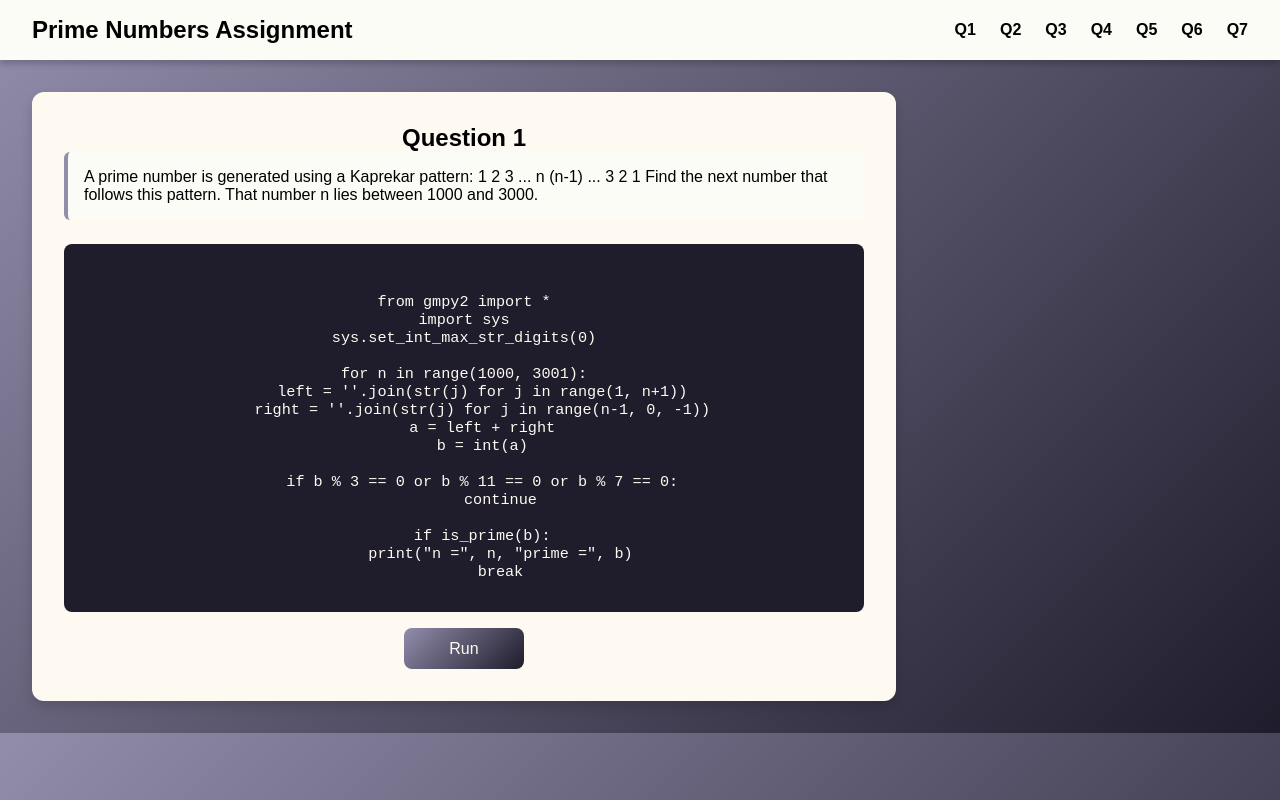
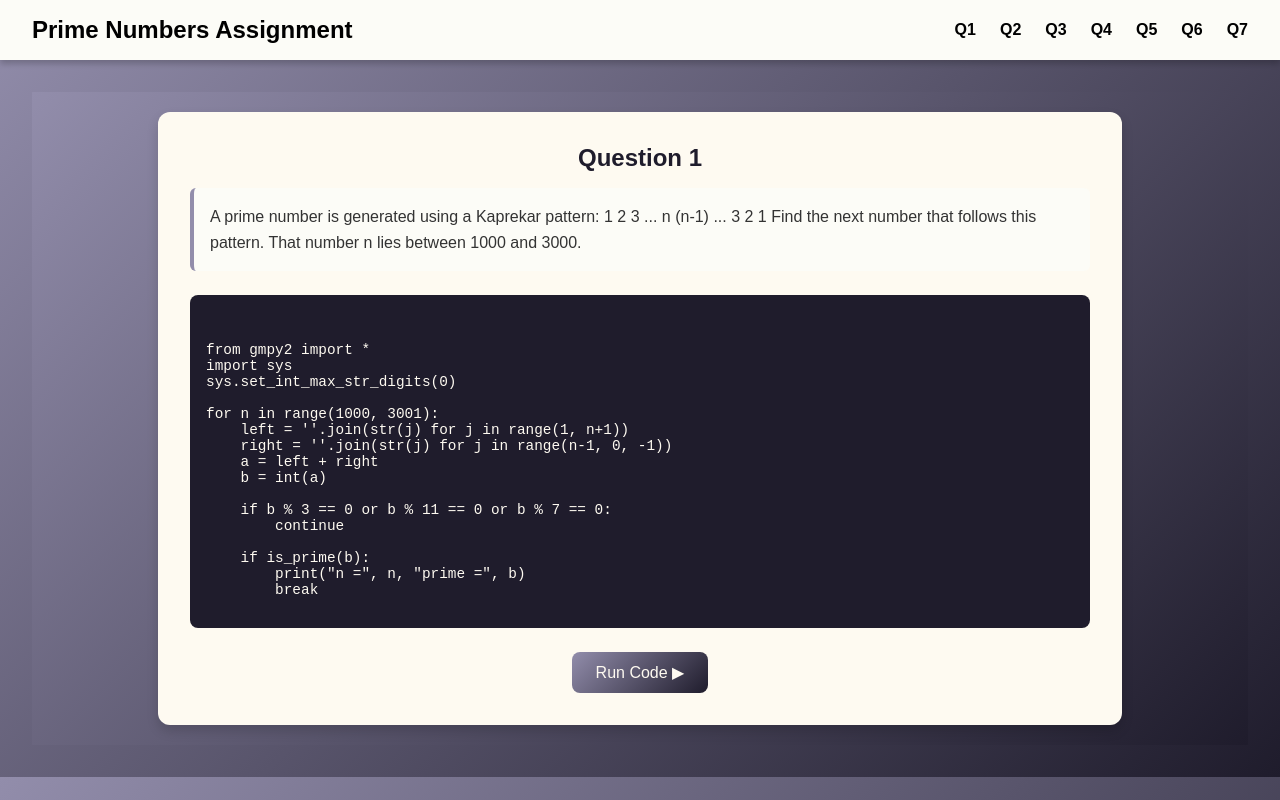
Before and after one commit to rohith-0601/NM_JM, a React (Vite) app in the folder frontend/: page /q1 in a window 1280 px wide. Built offline with nearby package versions, Linux system fonts and the light colour scheme.

Commit message:
added q1 and q2

```diff
--- a/frontend/src/pages/Q1.jsx
+++ b/frontend/src/pages/Q1.jsx
@@ -26,14 +26,84 @@ for n in range(1000, 3001):
         break
 `;
 
+// ✅ Internal CSS
+const styles = {
+  container: {
+    display: "flex",
+    justifyContent: "center",
+    alignItems: "center",
+    minHeight: "75vh",
+    background: "linear-gradient(135deg, #928DAB, #1F1C2C)",
+    padding: "20px",
+  },
+  card: {
+    background: "#FEFAF1",
+    padding: "2rem",
+    borderRadius: "12px",
+    boxShadow: "0 6px 12px rgba(0,0,0,0.15)",
+    maxWidth: "900px",
+    width: "100%",
+  },
+  title: {
+    textAlign: "center",
+    marginBottom: "1rem",
+    color: "#1F1C2C",
+  },
+  questionBox: {
+    background: "#FCFCF7",
+    padding: "1rem",
+    borderLeft: "4px solid #928DAB",
+    marginBottom: "1.5rem",
+    borderRadius: "6px",
+    fontSize: "1rem",
+    lineHeight: "1.6",
+    color: "#333",
+  },
+  codeBox: {
+    background: "#1F1C2C",
+    color: "#FEFAF1",
+    padding: "1rem",
+    borderRadius: "8px",
+    marginBottom: "1.5rem",
+    fontFamily: "monospace",
+    fontSize: "0.9rem",
+    whiteSpace: "pre-wrap",   // ✅ wrap code lines
+    wordBreak: "break-word",  // ✅ break long words
+  },
+  button: {
+    background: "linear-gradient(135deg, #928DAB, #1F1C2C)",
+    color: "#FEFAF1",
+    border: "none",
+    padding: "0.7rem 1.5rem",
+    fontSize: "1rem",
+    borderRadius: "8px",
+    cursor: "pointer",
+    display: "block",
+    margin: "0 auto",
+    transition: "0.3s",
+  },
+};
+
 function Q1() {
   return (
-    <QuestionPage
-      title="Question 1"
-      questionText={questionText}
-      pythonCode={pythonCode}
-      apiEndpoint="http://127.0.0.1:5000/api/q1"
-    />
+    <div style={styles.container}>
+      <div style={styles.card}>
+        <h2 style={styles.title}>Question 1</h2>
+        <p style={styles.questionBox}>{questionText}</p>
+
+        <div style={styles.codeBox}>
+          <pre>{pythonCode}</pre>
+        </div>
+
+        <button
+          style={styles.button}
+          onMouseOver={(e) => (e.target.style.opacity = 0.8)}
+          onMouseOut={(e) => (e.target.style.opacity = 1)}
+        >
+          Run Code ▶
+        </button>
+      </div>
+    </div>
   );
 }
 
--- a/frontend/src/pages/Q2.jsx
+++ b/frontend/src/pages/Q2.jsx
@@ -1,5 +1,5 @@
-import React from "react";
-import QuestionPage from "../components/QuestionPage";
+import React, { useState } from "react";
+import axios from "axios";
 
 const questionText = `
 Find primes of the form (10^n - 1) / 9 where n itself is prime, for n between 2 and 1040.
@@ -20,14 +20,118 @@ for n in range(2, 1040):
 print(results)  # will print list of primes
 `;
 
+// ✅ Internal CSS (styles object)
+const styles = {
+  container: {
+    display: "flex",
+    justifyContent: "center",
+    alignItems: "center",
+    minHeight: "100vh",
+    background: "linear-gradient(135deg, #928DAB, #1F1C2C)",
+    padding: "20px",
+  },
+  card: {
+    background: "#FEFAF1",
+    padding: "2rem",
+    borderRadius: "12px",
+    boxShadow: "0 6px 12px rgba(0,0,0,0.15)",
+    maxWidth: "900px",
+    width: "100%",
+  },
+  title: {
+    textAlign: "center",
+    marginBottom: "1rem",
+    color: "#1F1C2C",
+  },
+  questionBox: {
+    background: "#FCFCF7",
+    padding: "1rem",
+    borderLeft: "4px solid #928DAB",
+    marginBottom: "1.5rem",
+    borderRadius: "6px",
+    fontSize: "1rem",
+    lineHeight: "1.6",
+    color: "#333",
+  },
+  codeBox: {
+    background: "#1F1C2C",
+    color: "#FEFAF1",
+    padding: "1rem",
+    borderRadius: "8px",
+    marginBottom: "1.5rem",
+    fontFamily: "monospace",
+    fontSize: "0.9rem",
+    whiteSpace: "pre-wrap",   // ✅ wrap code
+    wordBreak: "break-word",  // ✅ break long code lines
+  },
+  button: {
+    background: "linear-gradient(135deg, #928DAB, #1F1C2C)",
+    color: "#FEFAF1",
+    border: "none",
+    padding: "0.7rem 1.5rem",
+    fontSize: "1rem",
+    borderRadius: "8px",
+    cursor: "pointer",
+    display: "block",
+    margin: "0 auto",
+    transition: "0.3s",
+  },
+  outputBox: {
+    background: "#FCFCF7",
+    padding: "1rem",
+    marginTop: "1rem",
+    borderRadius: "8px",
+    fontFamily: "monospace",
+    whiteSpace: "pre-wrap",
+    boxShadow: "inset 0 2px 6px rgba(0,0,0,0.1)",
+    color: "#000",
+  },
+};
+
 function Q2() {
+  const [result, setResult] = useState(null);
+  const [loading, setLoading] = useState(false);
+
+  const runCode = async () => {
+    setLoading(true);
+    setResult(null);
+    try {
+      const res = await axios.get("http://127.0.0.1:5000/api/q2");
+      // ✅ Print numbers only
+      if (Array.isArray(res.data)) {
+        setResult(res.data.join(", "));
+      } else {
+        setResult(JSON.stringify(res.data, null, 2));
+      }
+    } catch (err) {
+      setResult("Error fetching results");
+      console.error(err);
+    }
+    setLoading(false);
+  };
+
   return (
-    <QuestionPage
-      title="Question 2"
-      questionText={questionText}
-      pythonCode={pythonCode}
-      apiEndpoint="http://127.0.0.1:5000/api/q2"
-    />
+    <div style={styles.container}>
+      <div style={styles.card}>
+        <h2 style={styles.title}>Question 2</h2>
+        <p style={styles.questionBox}>{questionText}</p>
+
+        <div style={styles.codeBox}>
+          <pre>{pythonCode}</pre>
+        </div>
+
+        <button
+          style={styles.button}
+          onMouseOver={(e) => (e.target.style.opacity = 0.8)}
+          onMouseOut={(e) => (e.target.style.opacity = 1)}
+          onClick={runCode}
+        >
+          {loading ? "Running..." : "Run Code ▶"}
+        </button>
+
+        {result && <div style={styles.outputBox}>{result}</div>}
+      </div>
+    </div>
   );
 }
 
```
